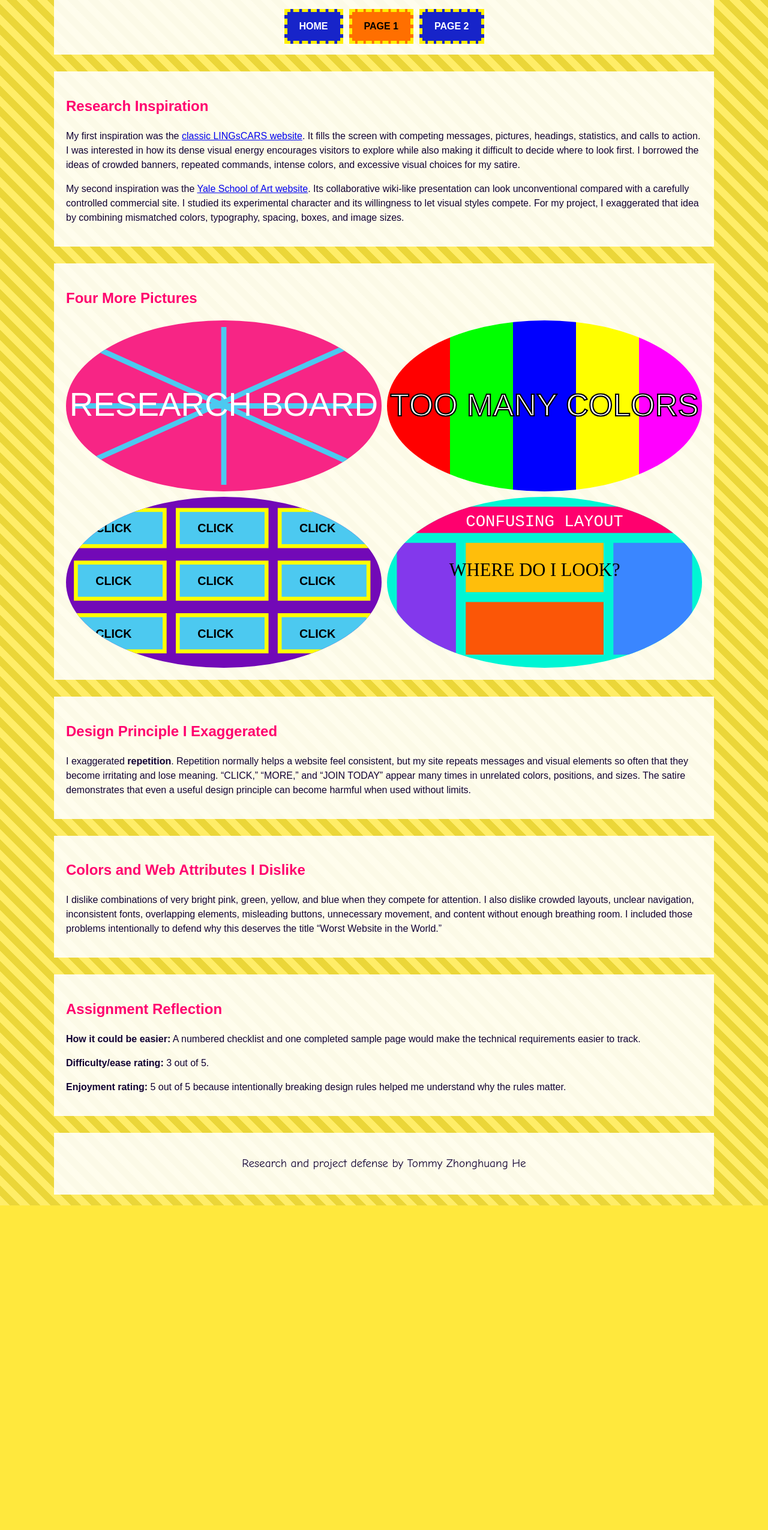
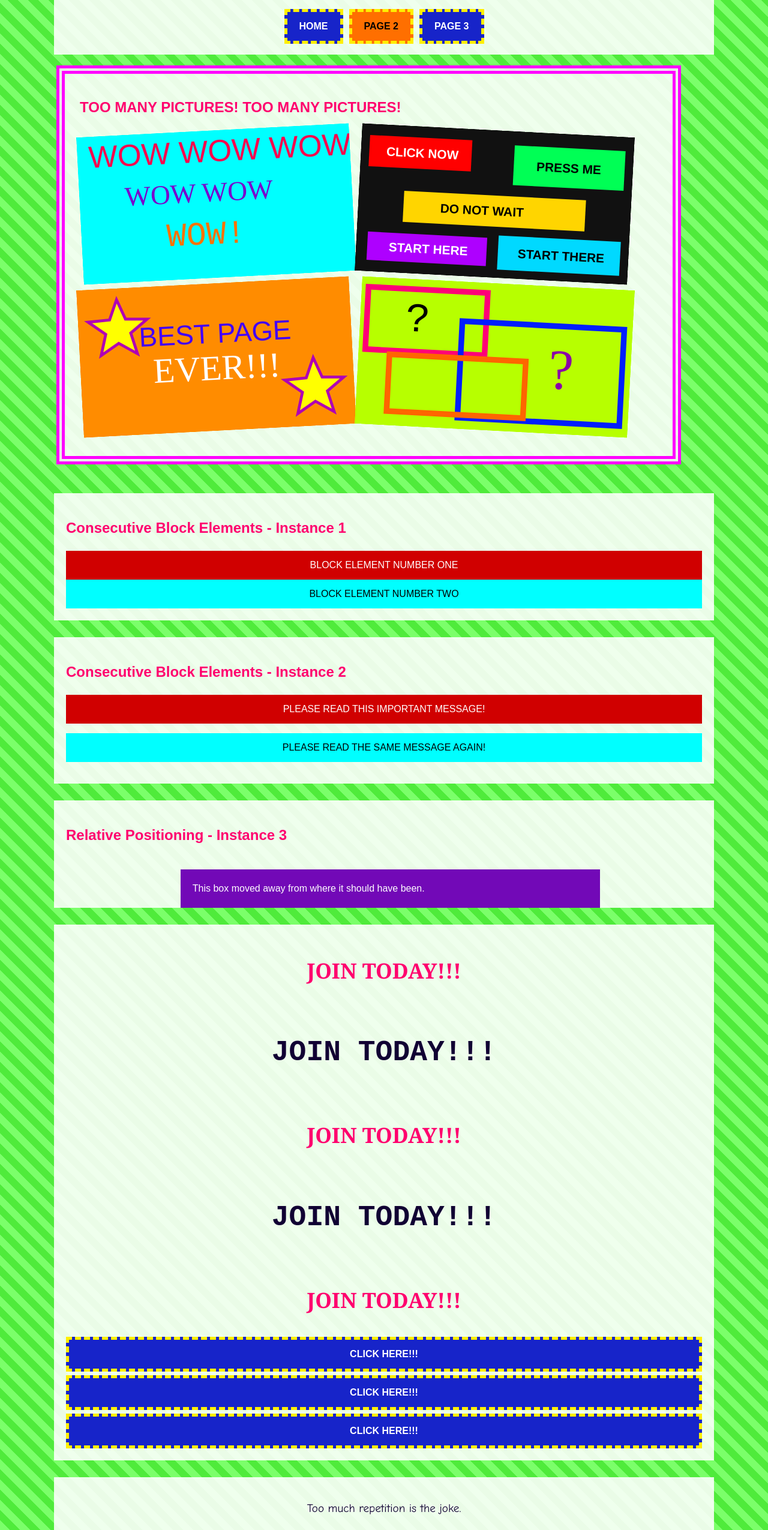
Before and after one commit to tommyhe1996/mm-mw-1a-avatar, a plain HTML site: page web-worst/page2.html in a window 1280 px wide. Shown: the part 242-2792 px from the top of the page at 60% size. Before the commit the page ends 2251 px from the top, so only its background shows below. Drawn offline with Linux system fonts and the light colour scheme.

Commit message:
Add files via upload

```diff
--- a/web-worst/page2.html
+++ b/web-worst/page2.html
@@ -3,94 +3,72 @@
 <head>
     <meta charset="UTF-8">
     <meta name="viewport" content="width=device-width, initial-scale=1.0">
-    <title>Page 2 - Research and Defense</title>
+    <title>Page 2 - Repetition Overload</title>
     <link rel="stylesheet" href="styles.css">
 </head>
 
-<body class="page-two-page">
+<body class="page-one-page">
     <header>
-        <p class="moving-banner">RESEARCH! DEFEND! EXPLAIN! REPEAT!</p>
-        <h1>PAGE 2: RESEARCH AND DEFENSE</h1>
+        <p class="moving-banner">MORE!!! MORE!!! MORE!!! MORE!!! MORE!!!</p>
+        <h1>PAGE 2: REPETITION OVERLOAD</h1>
 
         <nav aria-label="Main navigation">
             <a href="index.html">Home</a>
-            <a href="page1.html">Page 1</a>
             <a href="page2.html">Page 2</a>
+            <a href="page3.html">Page 3</a>
         </nav>
     </header>
 
     <main>
-        <section>
-            <h2>Research Inspiration</h2>
+        <section class="border-two padding-three margin-two">
+            <h2>TOO MANY PICTURES! TOO MANY PICTURES!</h2>
 
-            <p>
-                My first inspiration was the
-                <a href="https://customer.lingscars.com/">classic LINGsCARS website</a>.
-                It fills the screen with competing messages, pictures, headings,
-                statistics, and calls to action. I was interested in how its dense
-                visual energy encourages visitors to explore while also making it
-                difficult to decide where to look first. I borrowed the ideas of
-                crowded banners, repeated commands, intense colors, and excessive
-                visual choices for my satire.
-            </p>
-
-            <p>
-                My second inspiration was the
-                <a href="https://art.yale.edu/">Yale School of Art website</a>.
-                Its collaborative wiki-like presentation can look unconventional
-                compared with a carefully controlled commercial site. I studied
-                its experimental character and its willingness to let visual styles
-                compete. For my project, I exaggerated that idea by combining
-                mismatched colors, typography, spacing, boxes, and image sizes.
-            </p>
-        </section>
-
-        <section>
-            <h2>Four More Pictures</h2>
-
-            <!-- Four pictures here create 12 total throughout the three pages. -->
-            <div class="picture-grid research-grid">
-                <img src="images/picture-09.svg" alt="Illustration of a crowded research board">
-                <img src="images/picture-10.svg" alt="Illustration comparing too many colors">
-                <img src="images/picture-11.svg" alt="Illustration of repeated web buttons">
-                <img src="images/picture-12.svg" alt="Illustration of a deliberately confusing web layout">
+            <!-- Four additional pictures: total is now eight. -->
+            <div class="picture-grid crooked-grid">
+                <img src="images/picture-05.svg" alt="Graphic repeating the word Wow">
+                <img src="images/picture-06.svg" alt="Graphic with many mismatched buttons">
+                <img src="images/picture-07.svg" alt="Graphic with stars and the words Best Page Ever">
+                <img src="images/picture-08.svg" alt="Graphic with crowded boxes and question marks">
             </div>
         </section>
 
         <section>
-            <h2>Design Principle I Exaggerated</h2>
-            <p>
-                I exaggerated <strong>repetition</strong>. Repetition normally helps
-                a website feel consistent, but my site repeats messages and visual
-                elements so often that they become irritating and lose meaning.
-                “CLICK,” “MORE,” and “JOIN TODAY” appear many times in unrelated
-                colors, positions, and sizes. The satire demonstrates that even a
-                useful design principle can become harmful when used without limits.
-            </p>
+            <h2>Consecutive Block Elements - Instance 1</h2>
+
+            <!-- First instance of consecutive block elements. -->
+            <div class="block-chaos">BLOCK ELEMENT NUMBER ONE</div>
+            <div class="block-chaos">BLOCK ELEMENT NUMBER TWO</div>
         </section>
 
         <section>
-            <h2>Colors and Web Attributes I Dislike</h2>
-            <p>
-                I dislike combinations of very bright pink, green, yellow, and blue
-                when they compete for attention. I also dislike crowded layouts,
-                unclear navigation, inconsistent fonts, overlapping elements,
-                misleading buttons, unnecessary movement, and content without
-                enough breathing room. I included those problems intentionally to
-                defend why this deserves the title “Worst Website in the World.”
-            </p>
+            <h2>Consecutive Block Elements - Instance 2</h2>
+
+            <!-- Second instance of consecutive block elements. -->
+            <p class="block-message">PLEASE READ THIS IMPORTANT MESSAGE!</p>
+            <p class="block-message">PLEASE READ THE SAME MESSAGE AGAIN!</p>
         </section>
 
         <section>
-            <h2>Assignment Reflection</h2>
-            <p><strong>How it could be easier:</strong> A numbered checklist and one completed sample page would make the technical requirements easier to track.</p>
-            <p><strong>Difficulty/ease rating:</strong> 3 out of 5.</p>
-            <p><strong>Enjoyment rating:</strong> 5 out of 5 because intentionally breaking design rules helped me understand why the rules matter.</p>
+            <h2>Relative Positioning - Instance 3</h2>
+            <div class="relative-three">
+                This box moved away from where it should have been.
+            </div>
+        </section>
+
+        <section class="repetition-wall">
+            <h2>JOIN TODAY!!!</h2>
+            <h2>JOIN TODAY!!!</h2>
+            <h2>JOIN TODAY!!!</h2>
+            <h2>JOIN TODAY!!!</h2>
+            <h2>JOIN TODAY!!!</h2>
+            <a href="page3.html">CLICK HERE!!!</a>
+            <a href="page3.html">CLICK HERE!!!</a>
+            <a href="page3.html">CLICK HERE!!!</a>
         </section>
     </main>
 
     <footer>
-        <p>Research and project defense by Tommy Zhonghuang He</p>
+        <p>Too much repetition is the joke.</p>
     </footer>
 </body>
 </html>
```
Also changed, not shown: web-worst/index.html (+1 -1 lines), web-worst/page3.html (added, +96 -0 lines).
